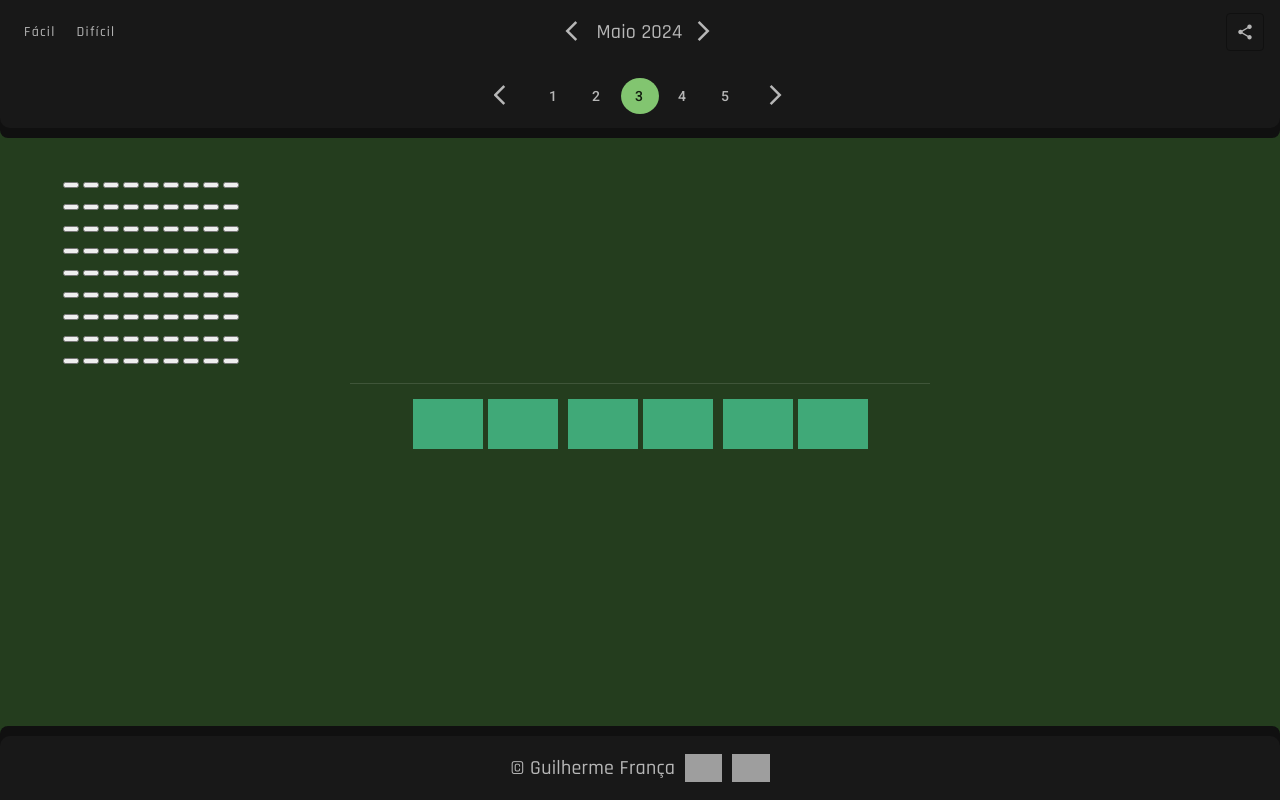
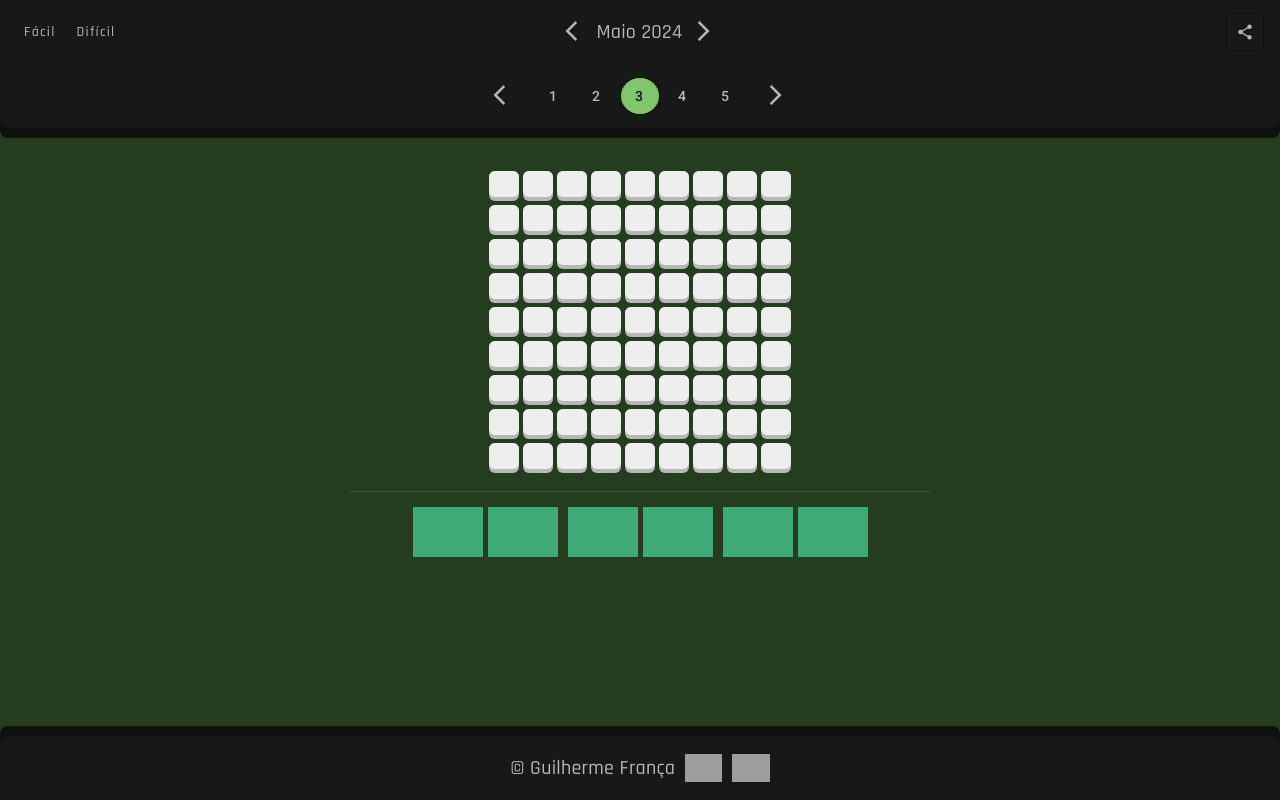
Before and after one commit to GuilhermeFdSilva/Campo-Minado-2.0_FrontEnd, an Angular app: page /facil in a window 1280 px wide. Built offline with nearby package versions, Linux system fonts and the light colour scheme; grey boxes are pictures that could not be loaded.

Commit message:
feat: Test style Easy

```diff
--- a/src/app/main/easy/easy.component.scss
+++ b/src/app/main/easy/easy.component.scss
@@ -0,0 +1,52 @@
+@import '../../../styles.scss';
+
+#game-container {
+  width: fit-content;
+  margin: auto;
+
+  #game-lines {
+    height: fit-content;
+
+    #game-columns {
+      width: fit-content;
+
+      .close-button-container {
+        box-sizing: border-box;
+        width: 30px;
+        height: 30px;
+        padding-bottom: $gm-elevation-padding;
+        border-radius: $gm-off-radios;
+        background-color: $white-two;
+        transition: all ease 0.3s;
+
+        button {
+            width: 100%;
+            height: 100%;
+            border-radius: $gm-radios;
+            border: none;
+            background-color: $white-one;
+            transition: all ease 0.3s;
+
+        }
+
+        &:hover {
+            background-color: $light-green-two;
+
+            button {
+                background-color: $light-green-one;
+            }
+        }
+
+        &:active {
+            padding-bottom: 2px;
+            transform: scaleY(0.93) translateY(1px);
+            background-color: $light-green-four;
+
+            button {
+                background-color: $light-green-three;
+            }
+        }
+      }
+    }
+  }
+}
```
